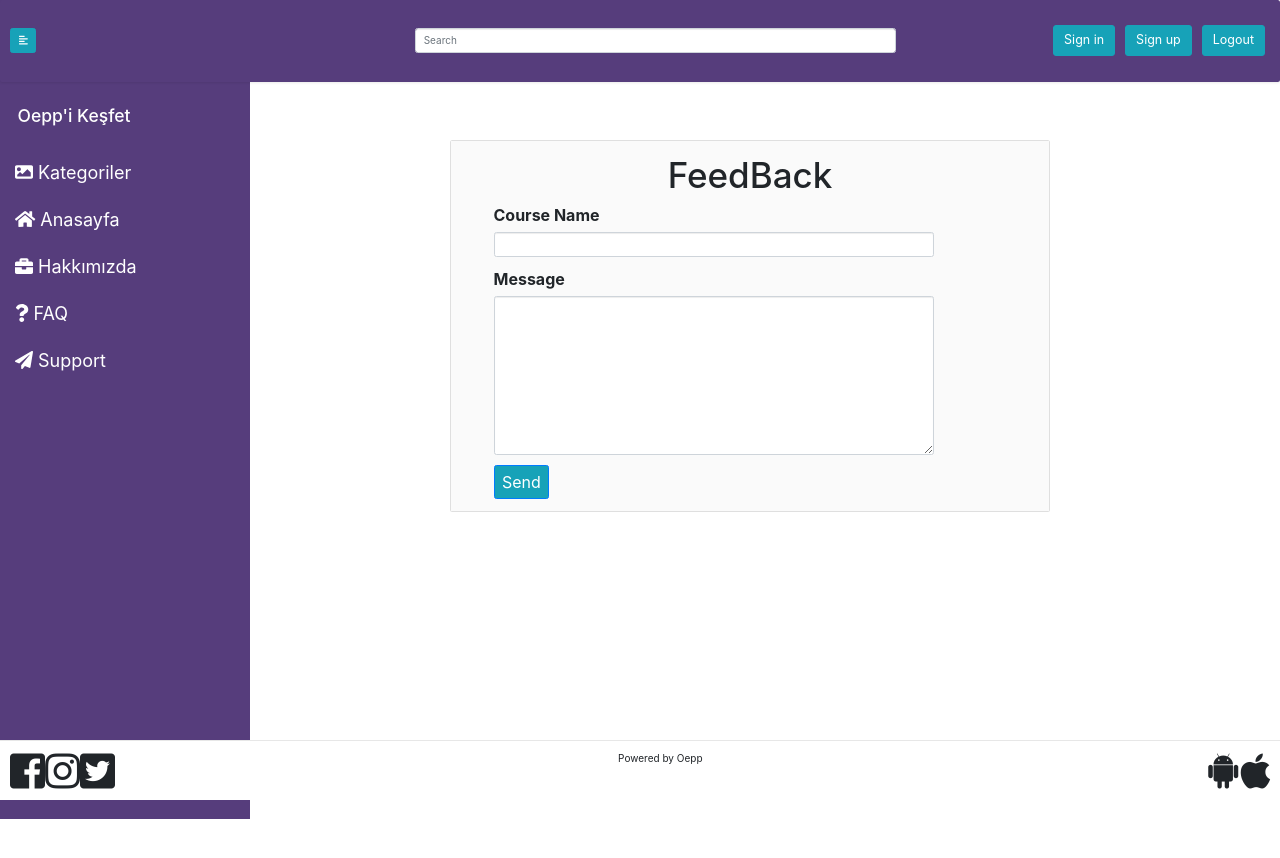
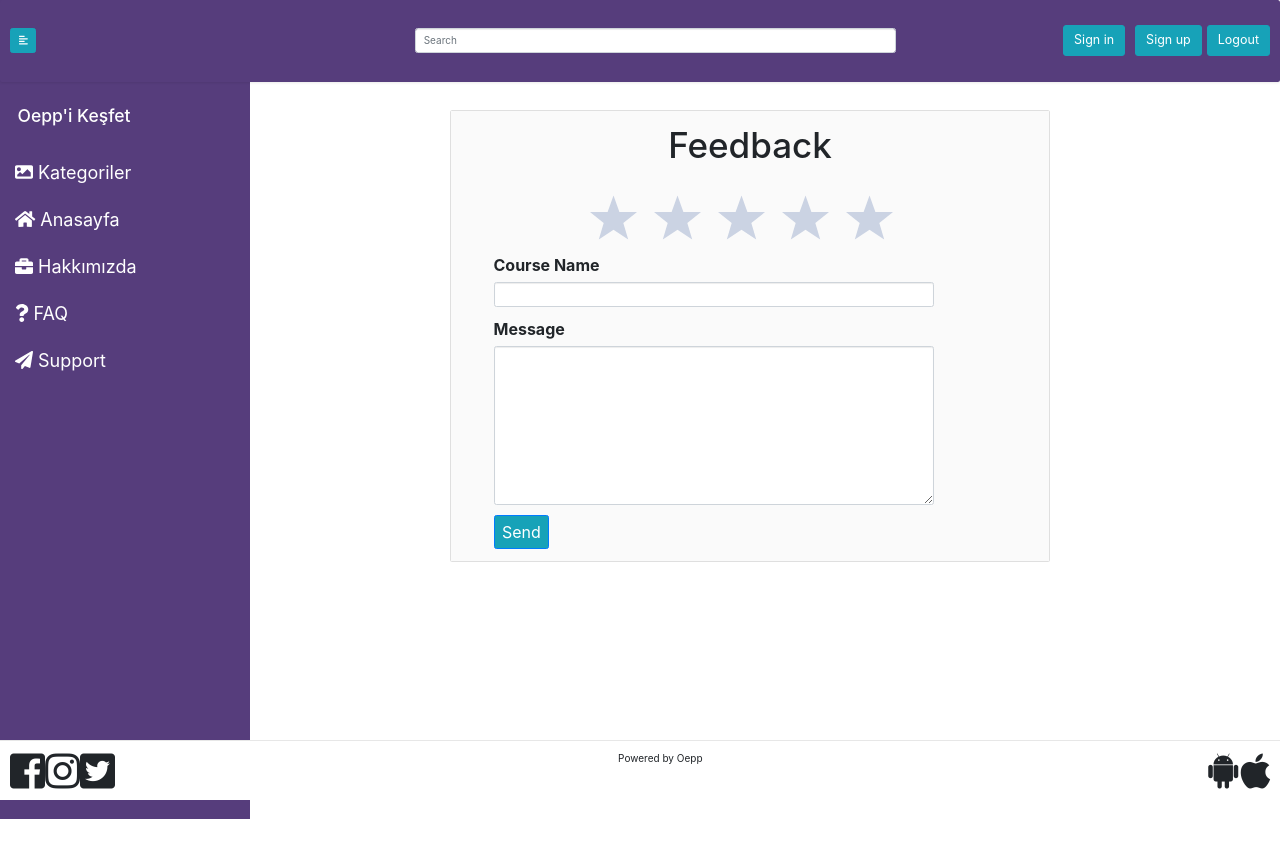
Before and after one commit to oepp/website, a React (Create React App) app: page /Feedback in a window 1280 px wide. Built offline with nearby package versions, Linux system fonts and the light colour scheme.

Commit message:
Feedback form added for course. Logout logic added.

```diff
--- a/package.json
+++ b/package.json
@@ -20,6 +20,7 @@
     "react-fontawesome": "^1.7.1",
     "react-router-dom": "^5.1.2",
     "react-scripts": "3.4.0",
+    "react-star-ratings": "^2.3.0",
     "reactstrap": "^8.4.1",
     "styled-components": "^5.0.1"
   },
--- a/src/components/Feedback.js
+++ b/src/components/Feedback.js
@@ -1,42 +1,101 @@
 import React,{Component} from 'react';
 import 'bootstrap/dist/css/bootstrap.css';
 import $ from 'jquery';
+import StarRatings from 'react-star-ratings';
 
 class Feedback extends Component {
     constructor(props){
         super(props);
         this.state = {
             submitting: false,
+            feedbackmessage:""
         }
-
     }
 
-    submitClick(){
-        console.log("Sending...");
+    componentDidMount(){
+        const params = new URLSearchParams(window.location.search);
+        this.setState({
+            gameId: parseInt(params.get('gameId'))
+        });
     }
 
-    setMessage(){
-        console.log("..");
+    changeRating( newRating, name ) {
+        this.setState({
+          rating: newRating
+        });
     }
 
+    setFeedbackMessage(event){
+        this.setState({
+            feedbackmessage: event.target.value
+        })
+    }
+
+    submitClick(event){
+        event.preventDefault();
+        if(this.state.rating === undefined){
+            alert("You must select Star Rating");
+            return false
+        }
+        if(this.state.feedbackmessage == "" ){
+            alert("Feedback Message cannot be empty.");
+            return false
+        }
+        this.setState({
+            submitting: true
+        });
+
+        const params = {
+            method: "POST",
+            headers: {"Content-Type": "application/json"},
+            body: JSON.stringify({
+                feedbackmessage: this.state.feedbackmessage,
+                gameId: this.state.gameId,
+                rating: this.state.rating
+            }),
+            credentials: 'same-origin'
+        }
+        fetch("http://localhost:3001/user/feedback", params)
+            .then(res => res.json())
+            .then(result => {
+                console.log(result);
+                if(result.status === "success"){
+                    alert("Feedback Message is success!");
+                }else{
+                    alert(result.message);
+                }
+                this.setState({
+                    submitting: false
+                });
+            });
+    }
 
     render() {
         return (
-            <div className="container" style={{paddingLeft:200, marginTop:40,paddingTop:90}}>
+            <div className="container" style={{paddingLeft:200, marginTop:100}}>
                 <br/>
                 <div className="card center"  style={{width:600}} >
                     <div className="card-body" style={{backgroundColor:'#fafafa'}}>
-                    <center><h1 className="card-title" style={{fontSize:35}}>FeedBack</h1></center>
+                    <center><h1 className="card-title" style={{fontSize:35}}>Feedback</h1></center>
                     <div className="row">
                         <div className="col-sm">
                         <form style={{paddingLeft:30, paddingRight:30, width:500}}>
+                        <div className="form-group" style={{paddingLeft:95, marginTop:20, marginBottom:10}}>
+                            <StarRatings
+                                rating={this.state.rating}
+                                starRatedColor="#563d7c"
+                                changeRating={this.changeRating.bind(this)}
+                                numberOfStars={5}
+                                name='rating'
+                            />
+                            </div>
                             <div className="form-group">
                                 <label for="courseName" style={{fontSize:16}}>Course Name</label>
                                 <input type="email" className="form-control" id="feedbacourseNameckEmail"/>
                             </div>
                             <div className="form-group" >
                                 <label for="message" style={{fontSize:16}}>Message</label>
-                                <textarea className="form-control" id="message" rows="10" onChange = {this.setMessage.bind(this)}></textarea>
+                                <textarea className="form-control" id="message" rows="10" onChange = {this.setFeedbackMessage.bind(this)}></textarea>
                             </div>
                             {this.state.submitting === true ?
                             <button className="btn btn-info" style={{backgroundColor:"#17a2b8" ,fontSize:16}} type="button" disabled>
--- a/src/components/Login.js
+++ b/src/components/Login.js
@@ -39,7 +39,8 @@ class Login extends Component {
             body: JSON.stringify({
                 username: this.state.username,
                 password: this.state.password
-            })
+            }),
+            credentials: 'same-origin'
         }
         fetch("http://localhost:3001/user/login", params)
             .then(res => res.json())
--- a/src/components/Profile.js
+++ b/src/components/Profile.js
@@ -65,7 +65,7 @@ class Profile extends Component{
                                     <td>
                                         <button type="button" class="btn btn-outline-success" style={{fontSize:18}}>%80</button>
                                         &nbsp;&nbsp;
-                                        <button type="button" class="btn btn-outline-primary" style={{fontSize:18}}><Link to="./feedback">Feedback</Link></button>
+                                        <button type="button" class="btn btn-outline-primary" style={{fontSize:18}}><Link to="./feedback?gameId=1">Feedback</Link></button>
                                         &nbsp;&nbsp;
                                         <button type="button" class="btn btn-outline-danger"style={{fontSize:18}} >Remove</button>
 
@@ -78,7 +78,7 @@ class Profile extends Component{
                                     <td>
                                         <button type="button" class="btn btn-outline-success" style={{fontSize:18}}>%100</button>
                                         &nbsp;&nbsp;
-                                        <button type="button" class="btn btn-outline-primary" style={{fontSize:18}}><Link to="./feedback">Feedback</Link></button>
+                                        <button type="button" class="btn btn-outline-primary" style={{fontSize:18}}><Link to="./feedback?gameId=1">Feedback</Link></button>
                                         &nbsp;&nbsp;
                                         <button type="button" class="btn btn-outline-danger"style={{fontSize:18}} >Remove</button>
                                     </td>
@@ -90,7 +90,7 @@ class Profile extends Component{
                                     <td>
                                         <button type="button" class="btn btn-outline-success" style={{fontSize:18}}>%100</button>
                                         &nbsp;&nbsp;
-                                        <button type="button" class="btn btn-outline-primary" style={{fontSize:18}}><Link to="./feedback">Feedback</Link></button>
+                                        <button type="button" class="btn btn-outline-primary" style={{fontSize:18}}><Link to="./feedback?gameId=1">Feedback</Link></button>
                                         &nbsp;&nbsp;
                                         <button type="button" class="btn btn-outline-danger"style={{fontSize:18}} >Remove</button>
                                     </td>
--- a/src/components/content/Navbar.js
+++ b/src/components/content/Navbar.js
@@ -29,8 +29,8 @@ export default props => {
           <NavItem>
             <NavLink style={{color:'white' , fontSize:'medium'}}  tag={Link} to={'/Registration'}><Button color="info" size="lg"> Sign up</Button></NavLink>
           </NavItem>
-          <NavItem>
-            <NavLink style={{color:'white' , fontSize:'medium'}}  tag={Link} to={'/page-3'}><Button color="info" size="lg">Logout</Button></NavLink>
+          <NavItem style={{marginTop:15}}>
+            <a style={{color:'white' , fontSize:'medium'}}  tag={Link} href={'http://localhost:3001/user/logout'}><Button color="info" size="lg">Logout</Button></a>
           </NavItem>
       </Nav>
       </Collapse>
```
Also changed, not shown: 1 other file (tests, documents, lock files or other folders).
